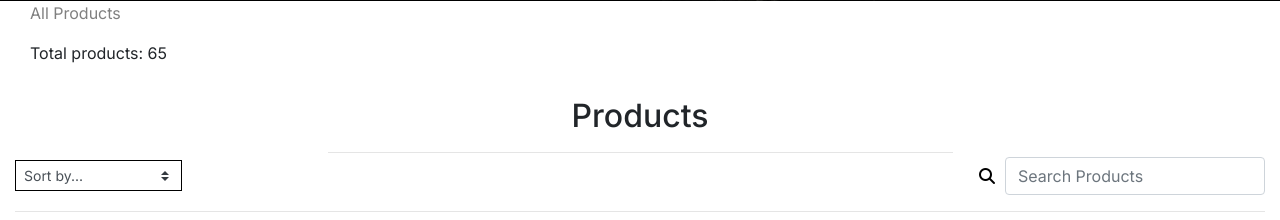
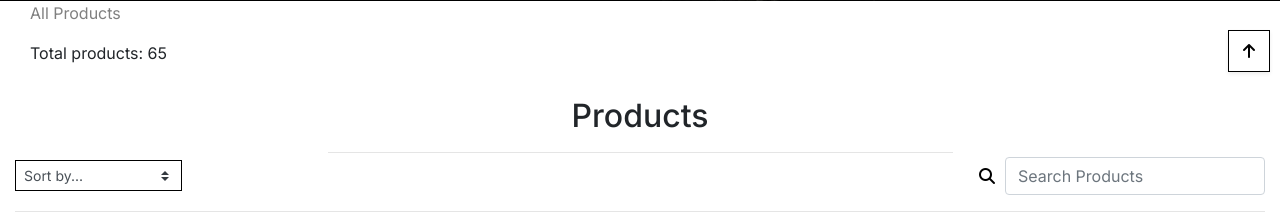
Before and after one commit to LySeriuos/Vigour-MS4-2, a Django app: page /shop/ in a window 1280 px wide. Shown: the part 718-938 px from the top of the page. Run offline with Django 3.2, Linux system fonts and the light colour scheme; data comes from the database, SQL or seed files in the repository; some libraries are stand-ins or nearby versions.

Commit message:
added scroll to top button js, css and html

```diff
--- a/shop/templates/shop/shop.html
+++ b/shop/templates/shop/shop.html
@@ -189,10 +189,22 @@
       </div>
    </div>
 </section>
+<!-- Scroll to Top button HTML -->
+<div class="btt-button shadow-sm rounded-0 border border-black">
+   <a class="btt-link d-flex h-100">
+       <i class="fas fa-arrow-up text-black mx-auto my-auto"></i>
+   </a>
+</div>
 {% endblock %}
 
 {% block postloadjs %}
 {{ block.super }}
+<!-- Scroll to Top button in the page -->
+<script type="text/javascript">
+   $('.btt-link').click(function(e) {
+      window.scrollTo(0,0)
+   })
+</script>
 
 <script type="text/javascript">
    // capturing the change method from the source selector itself
--- a/static/css/style.css
+++ b/static/css/style.css
@@ -672,3 +672,21 @@ position: fixed;
 background: white;
 z-index: -1;
 }
+
+/* Scroll to Top button start */
+
+.btt-button {
+  height: 42px;
+  width: 42px;
+  position: fixed;
+  bottom: 10px;
+  right: 10px;
+}
+
+.btt-link,
+.update-link,
+.remove-item {
+  cursor: pointer;
+}
+
+/* Scroll to Top button end */
```
